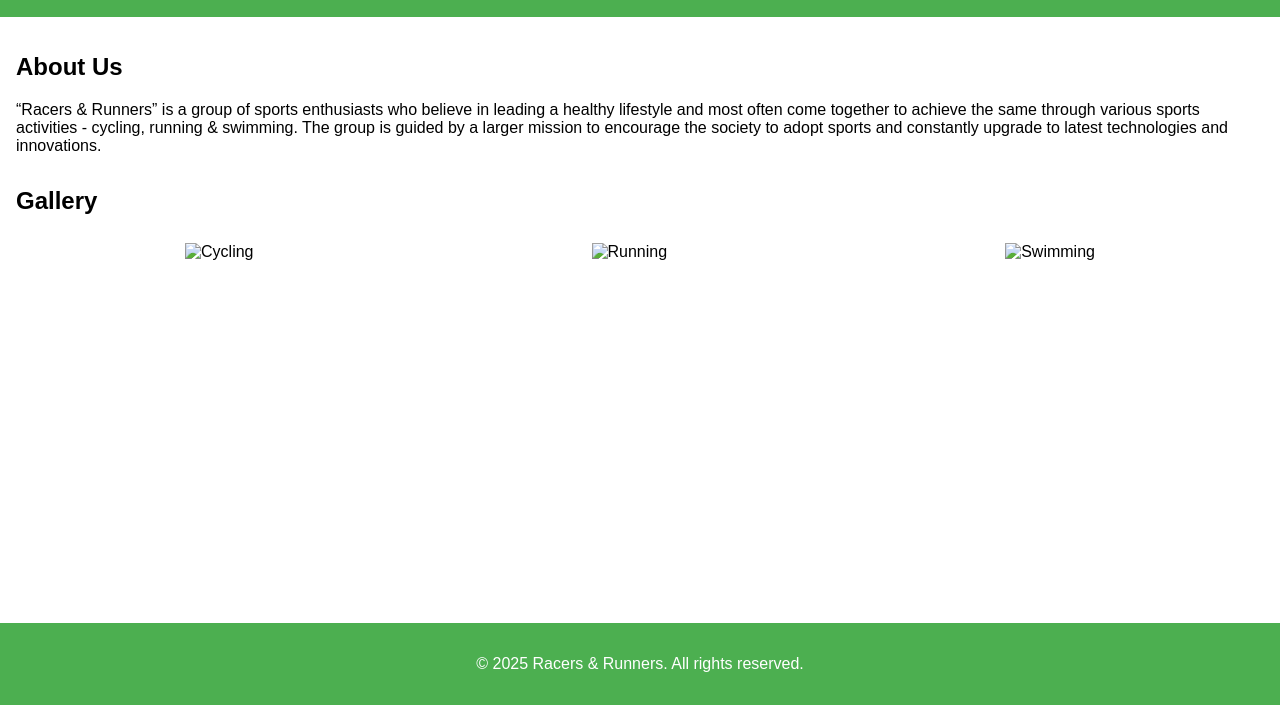
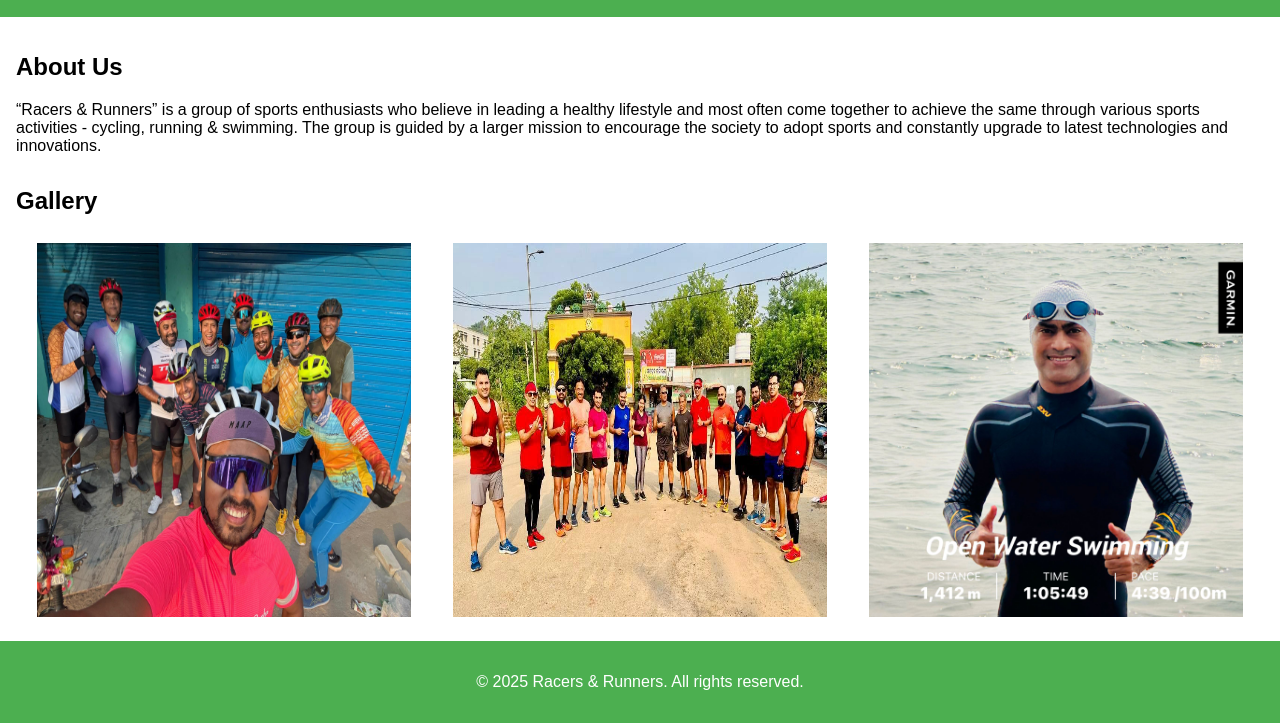
Before and after one commit to sibabratapattanaik/racersrunners, a plain HTML site: page index.html in a window 1280 px wide. Shown: the part 95-818 px from the top of the page. Drawn offline with Linux system fonts and the light colour scheme.

Commit message:
uploaded more image files

```diff
--- a/index.html
+++ b/index.html
@@ -5,7 +5,7 @@
     <meta name="viewport" content="width=device-width, initial-scale=1.0">
     <title>Racers & Runners</title>
     <link rel="stylesheet" href="styles.css">
-    <link rel="icon" href="icon.jpg" type="image/png">
+    <link rel="icon" href="icon.JPG" type="image/png">
 </head>
 <body>
     <header>
@@ -19,9 +19,9 @@
         <section id="gallery">
             <h2>Gallery</h2>
             <div class="image-container">
-                <img src="path/to/your/image1.jpg" alt="Cycling">
-                <img src="path/to/your/image2.jpg" alt="Running">
-                <img src="path/to/your/image3.jpg" alt="Swimming">
+                <img src="cycling.JPG" alt="Cycling">
+                <img src="running.JPG" alt="Running">
+                <img src="swimming.JPG" alt="Swimming">
             </div>
         </section>
     </main>
```
Also changed, not shown: cycling.jpg (added), running.jpg (added), swimming.jpg (added).
